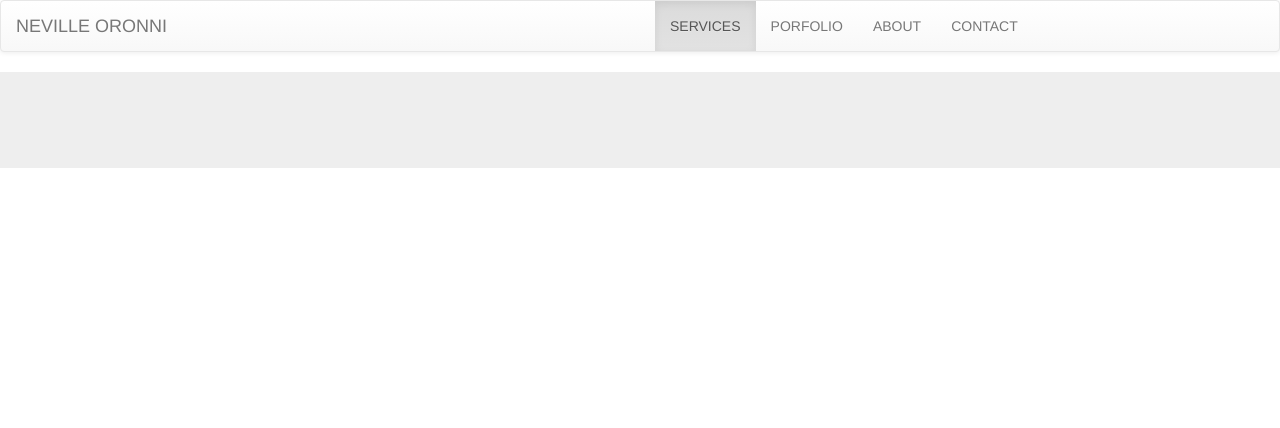
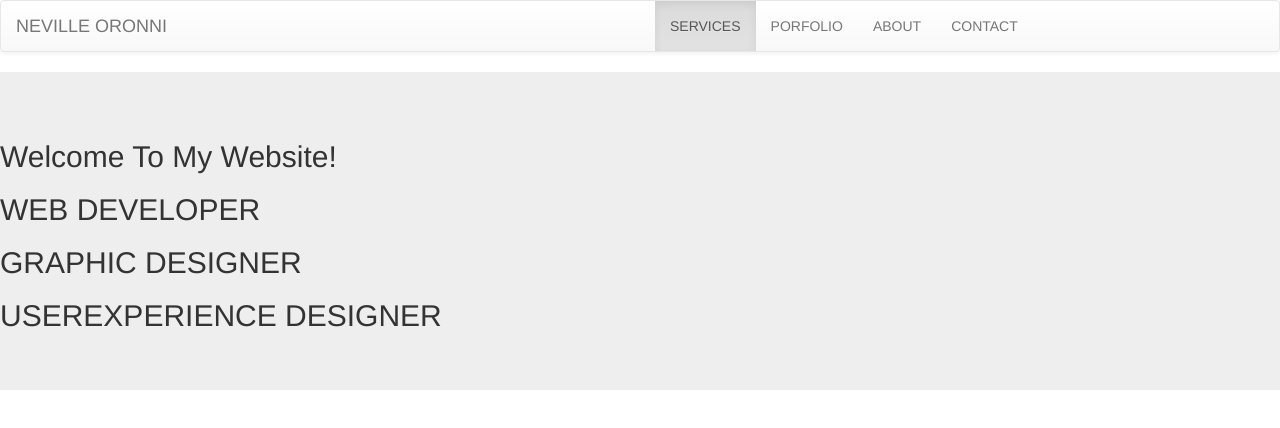
Before and after one commit to nevooronni/nevooronni.github.io, a plain HTML site: page index.html in a window 1280 px wide. Drawn offline with nearby package versions, Linux system fonts and the light colour scheme.

Commit message:
added jumbotron content

```diff
--- a/index.html
+++ b/index.html
@@ -35,8 +35,13 @@
     </nav>
 
     <!--Jumbotron section-->
-    <div class="containter-fluid">
+    <div class="containter-fluid margintop">
       <div class="jumbotron">
+        <h2>Welcome To My Website!</h2>
+        <h2>WEB DEVELOPER</h2>
+        <h2>GRAPHIC DESIGNER</h2>
+        <h2>USEREXPERIENCE DESIGNER</h2>
+
       </div>
     </div>
 
```
